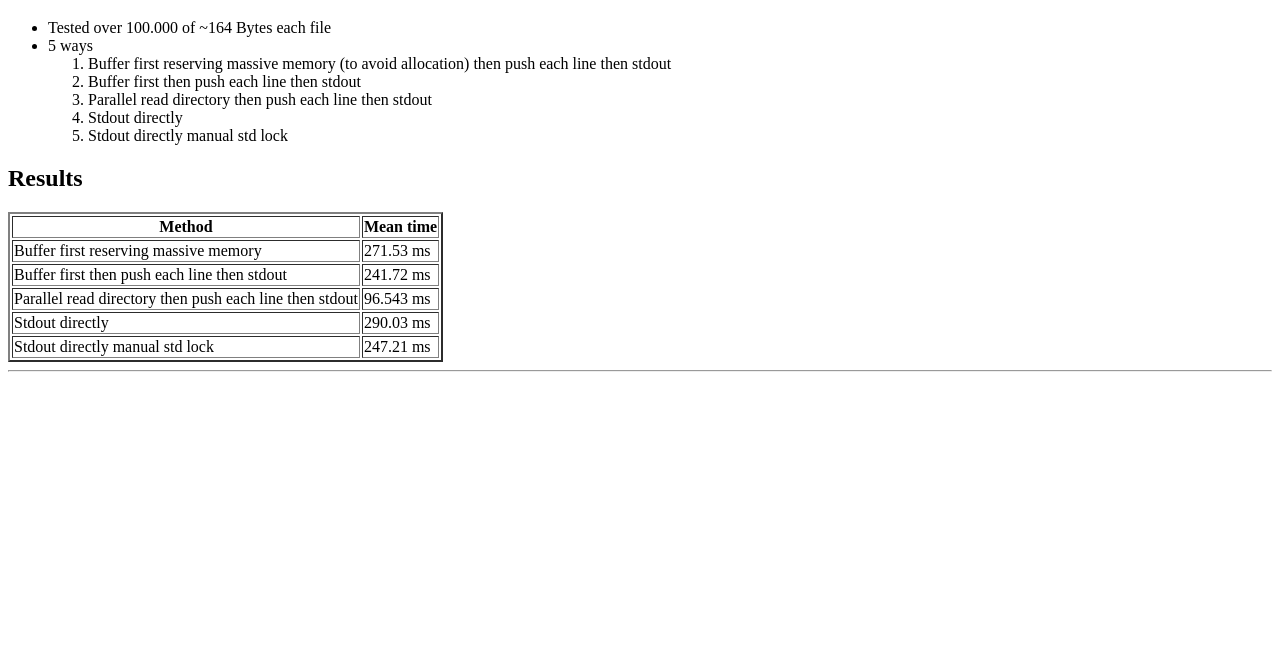
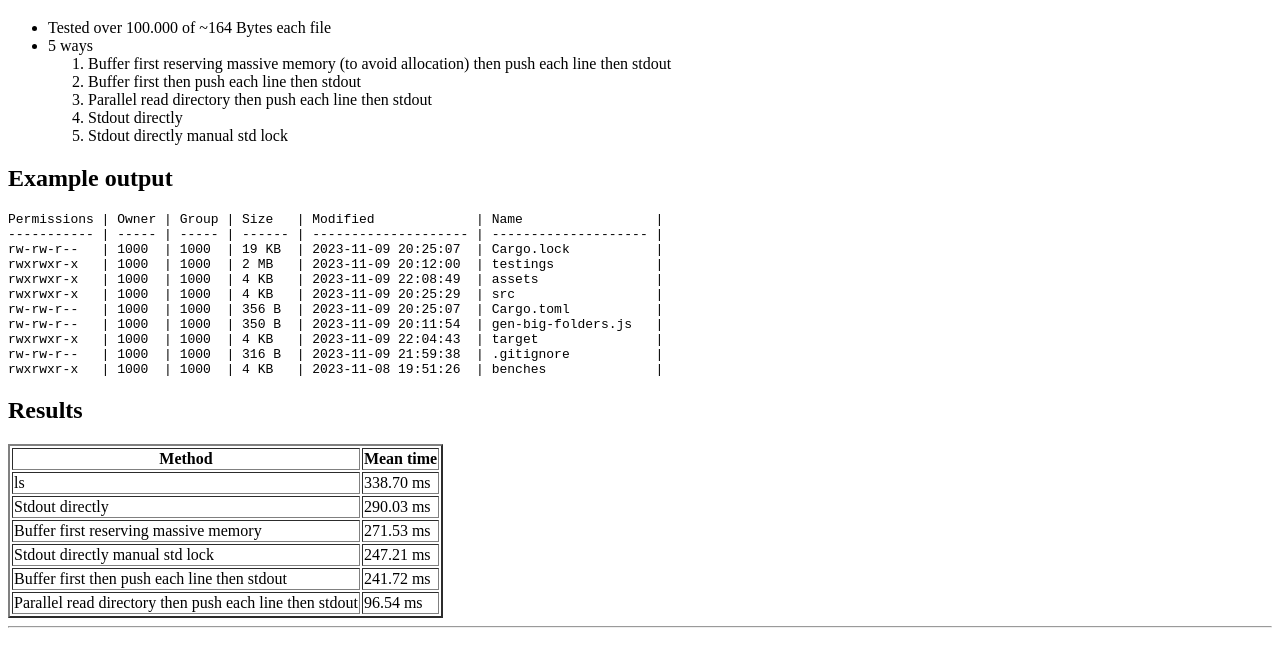
Before and after one commit to JulianKominovic/rust-benchmarks, a plain HTML site: page docs/index.html in a window 1280 px wide. Shown: the part 61-728 px from the top of the page. Drawn offline with Linux system fonts and the light colour scheme.

Commit message:
chore: example output ls

```diff
--- a/docs/index.html
+++ b/docs/index.html
@@ -24,6 +24,20 @@
         </ol>
       </li>
     </ul>
+    <h2>Example output</h2>
+    <pre>
+Permissions | Owner | Group | Size   | Modified             | Name                 |
+----------- | ----- | ----- | ------ | -------------------- | -------------------- |
+rw-rw-r--   | 1000  | 1000  | 19 KB  | 2023-11-09 20:25:07  | Cargo.lock           |
+rwxrwxr-x   | 1000  | 1000  | 2 MB   | 2023-11-09 20:12:00  | testings             |
+rwxrwxr-x   | 1000  | 1000  | 4 KB   | 2023-11-09 22:08:49  | assets               |
+rwxrwxr-x   | 1000  | 1000  | 4 KB   | 2023-11-09 20:25:29  | src                  |
+rw-rw-r--   | 1000  | 1000  | 356 B  | 2023-11-09 20:25:07  | Cargo.toml           |
+rw-rw-r--   | 1000  | 1000  | 350 B  | 2023-11-09 20:11:54  | gen-big-folders.js   |
+rwxrwxr-x   | 1000  | 1000  | 4 KB   | 2023-11-09 22:04:43  | target               |
+rw-rw-r--   | 1000  | 1000  | 316 B  | 2023-11-09 21:59:38  | .gitignore           |
+rwxrwxr-x   | 1000  | 1000  | 4 KB   | 2023-11-08 19:51:26  | benches              |</pre
+    >
     <h2>Results</h2>
 
     <table border="2">
@@ -35,8 +49,20 @@
       </thead>
       <tbody>
         <tr>
+          <td>ls</td>
+          <td>338.70 ms</td>
+        </tr>
+        <tr>
+          <td>Stdout directly</td>
+          <td>290.03 ms</td>
+        </tr>
+        <tr>
           <td>Buffer first reserving massive memory</td>
           <td>271.53 ms</td>
+        </tr>
+        <tr>
+          <td>Stdout directly manual std lock</td>
+          <td>247.21 ms</td>
         </tr>
         <tr>
           <td>Buffer first then push each line then stdout</td>
@@ -44,15 +70,7 @@
         </tr>
         <tr>
           <td>Parallel read directory then push each line then stdout</td>
-          <td>96.543 ms</td>
-        </tr>
-        <tr>
-          <td>Stdout directly</td>
-          <td>290.03 ms</td>
-        </tr>
-        <tr>
-          <td>Stdout directly manual std lock</td>
-          <td>247.21 ms</td>
+          <td>96.54 ms</td>
         </tr>
       </tbody>
     </table>
```
